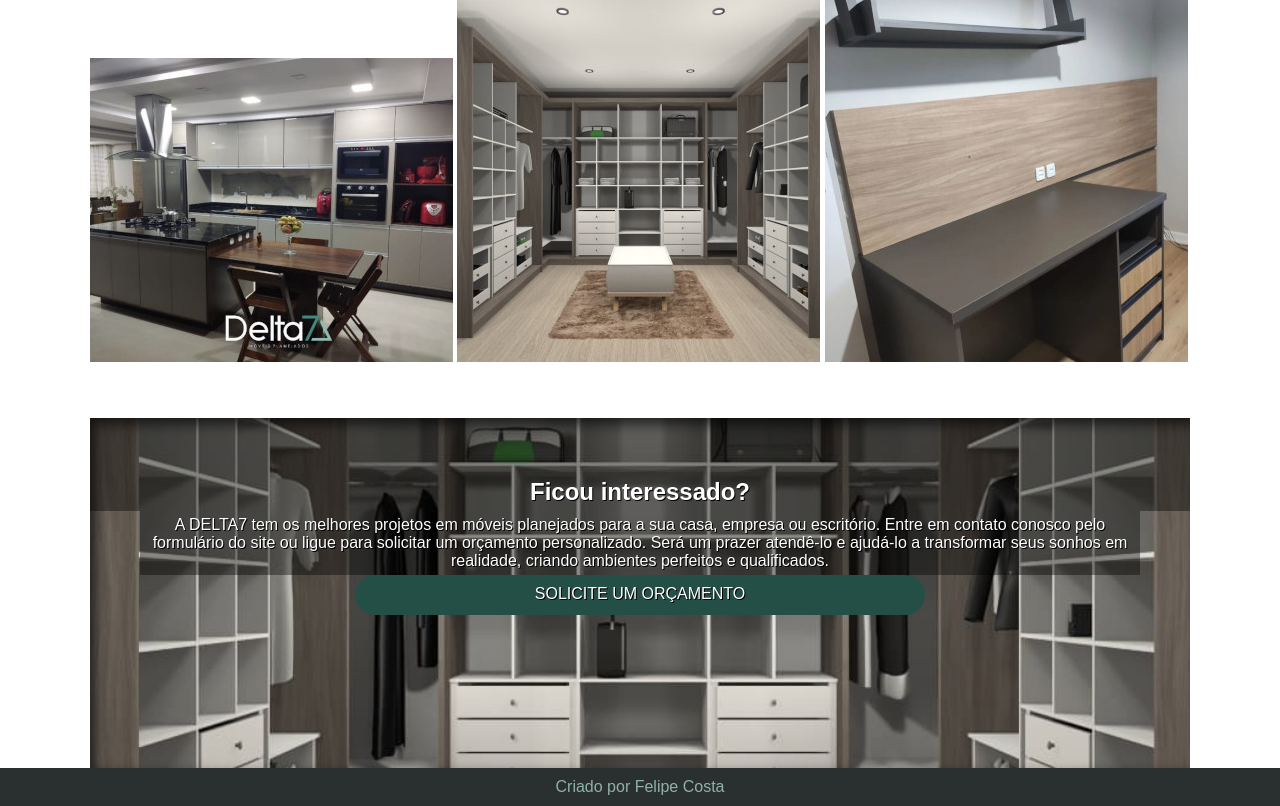
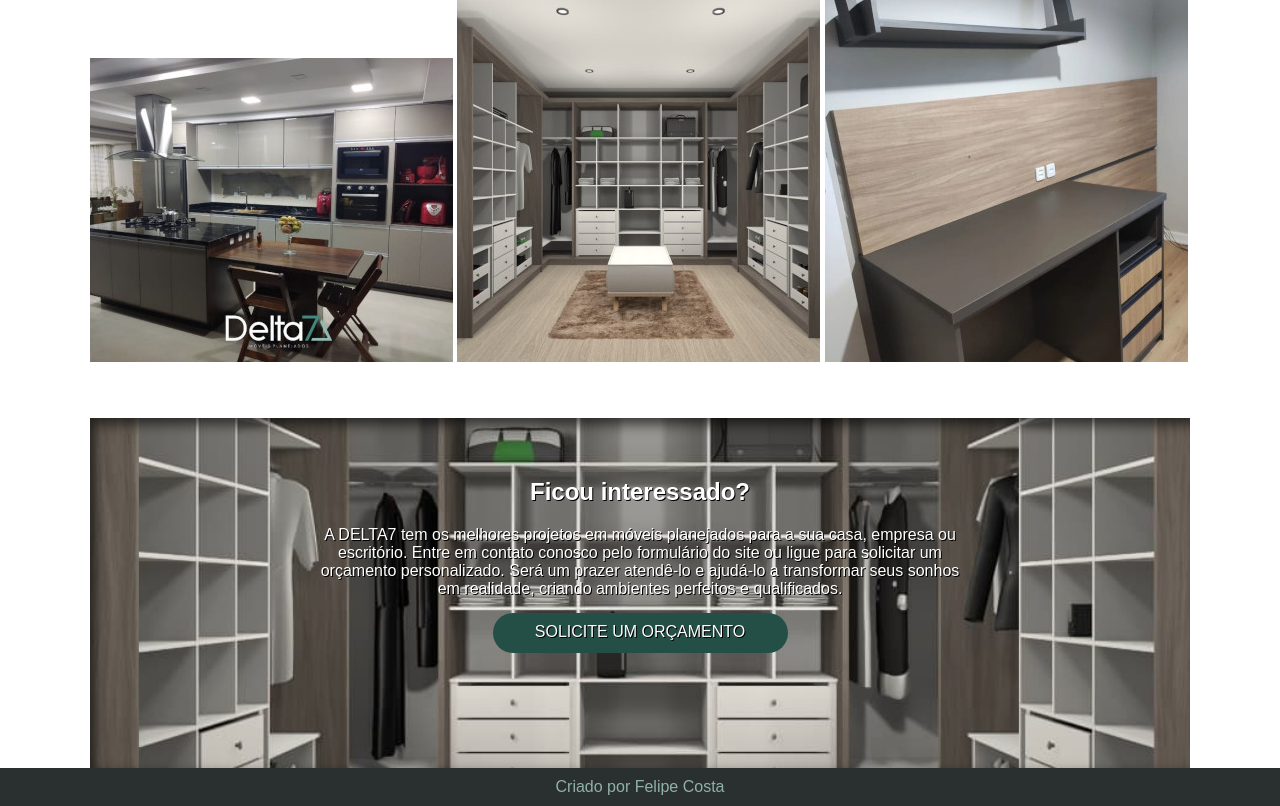
Before and after one commit to felipejlc/felipe-projetos, a PHP site: page / in a window 1280 px wide. Shown: the part 1926-2732 px from the top of the page. Run offline with PHP 8.4, Linux system fonts and the light colour scheme.

Commit message:
atualização

```diff
--- a/projeto-moveis/estilos/media-query.css
+++ b/projeto-moveis/estilos/media-query.css
@@ -69,4 +69,12 @@ Grandes telas: acima de 1200px
         width: 50%;
     }
 
+    section.imagem > p {
+        width: 60%;
+    }
+
+    section.imagem > p.botao {
+        width: 25%;
+    }
+
 }
--- a/projeto-moveis/estilos/style.css
+++ b/projeto-moveis/estilos/style.css
@@ -231,6 +231,8 @@ section#nossosProjetos > p {
 
 section.imagem {
     background-color: #313131;
+
+
     color: white;
     box-shadow: inset 6px 6px 13px 0px #000000a6;
     background-size: cover;
@@ -241,7 +243,7 @@ section.imagem {
  section.imagem > h2 {
     display: block;
     padding: 5px;
-    background-color: #00000063;
+    /*background-color: #00000063;*/
     text-shadow: 1px 1px 0px black;
     text-align: center;
     /*width: 400px;*/
@@ -251,11 +253,11 @@ section.imagem {
 
  section.imagem > p {
     display: block;
-    padding: 5px;
-    background-color: #00000063;
+    padding: 15px;
+    /*background-color: #00000063;*/
     text-shadow: 1px 1px 0px black;
     text-align: center;
-    width: 90%;
+    /*width: 90%;*/
     margin: auto;
     /*margin: 5px 0px 0px 50px;*/
  }
@@ -270,6 +272,7 @@ section.imagem {
     height: 20px;
     /*margin: 5px 0px 0px 120px;*/
     margin: auto;
+    cursor: pointer;
  }
 
  section.imagem > p.botao:hover {
```
